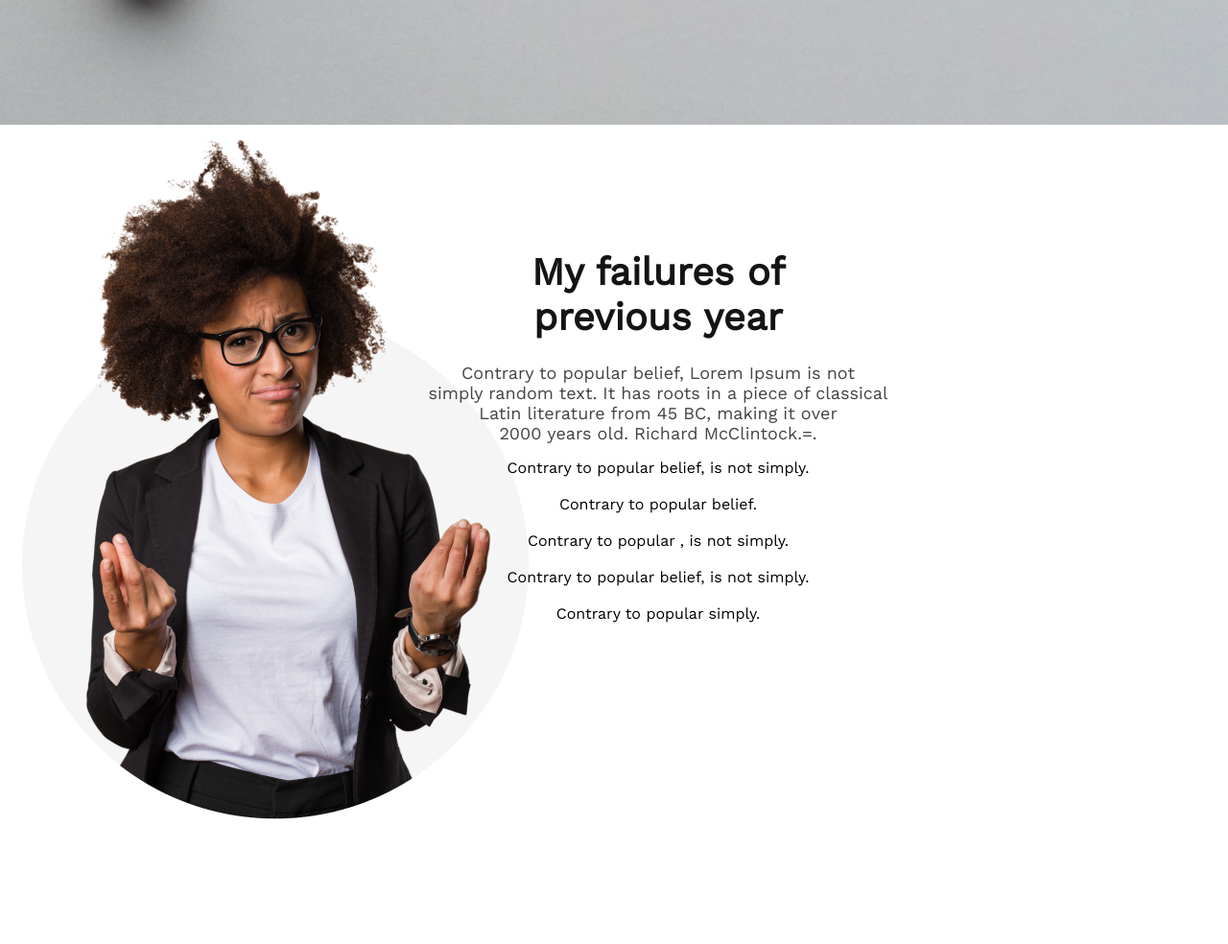
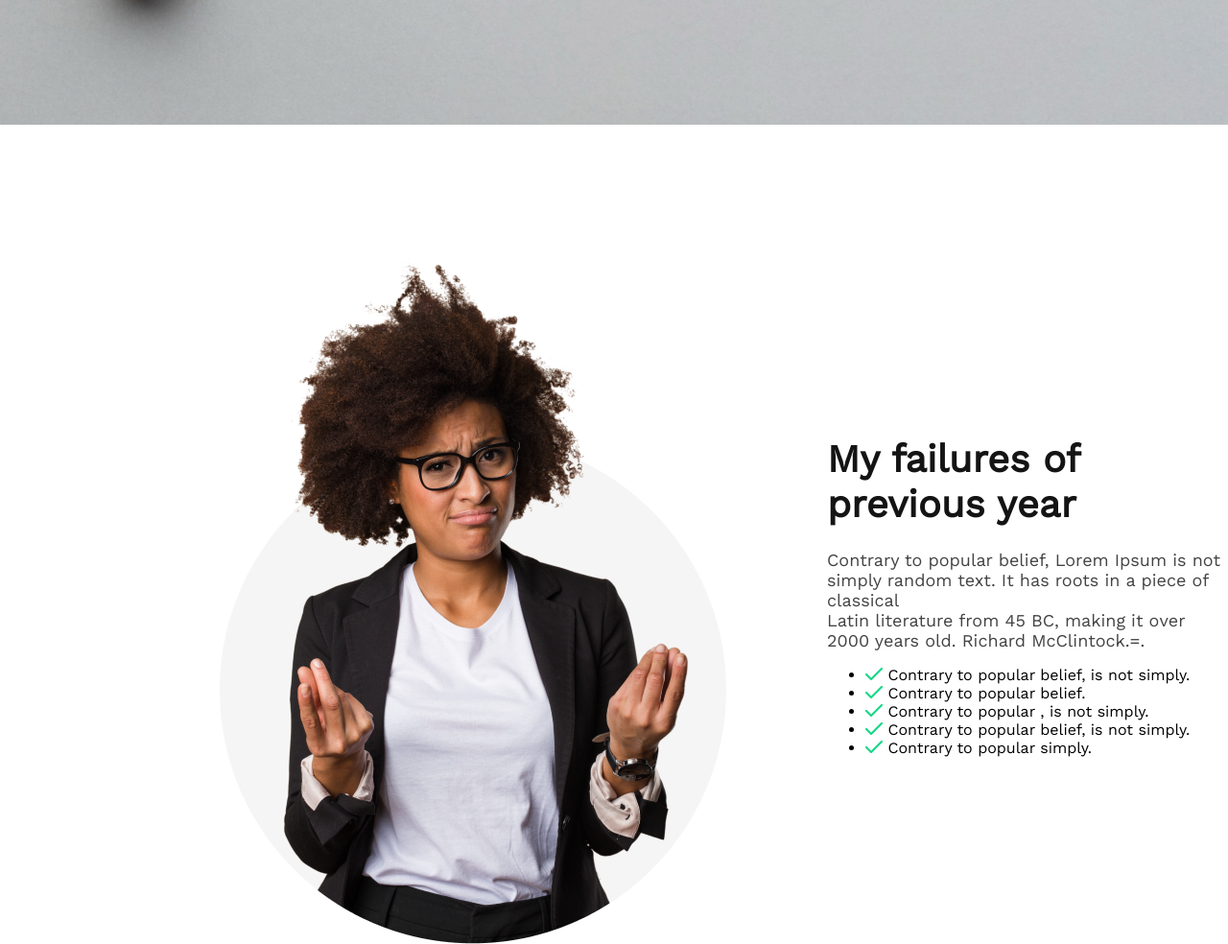
Before and after one commit to rayhanrayhan/asssinmant, a plain HTML site: page asssinmant.html in a window 1280 px wide. Shown: the part 561-1545 px from the top of the page at 96% size. Drawn offline with nearby package versions, Linux system fonts and the light colour scheme.

Commit message:
half udpate

```diff
--- a/asssinmant.css
+++ b/asssinmant.css
@@ -1,31 +1,34 @@
-*{
+* {
     margin: 0;
     font-family: 'Work Sans', sans-serif;
 }
+
 /*header and  styles*/
-.banner-content{
+.banner-content {
     text-align: right;
 
 }
 
-.header-banner{
+.header-banner {
     background-image: url('/images/banner/banner2.png');
     background-size: cover;
     background-repeat: no-repeat;
-    padding:150px 150px ;
-    background-position: bottom right,left top;
+    padding: 150px 150px;
+    background-position: bottom right, left top;
 }
-.banner-title{
+
+.banner-title {
     font-weight: 700;
     font-size: 65px;
 }
 
-.banner-discription{
+.banner-discription {
     font-weight: 400;
     font-size: 16px;
     margin: 24px 0 32px;
 }
-.btn-primary{
+
+.btn-primary {
     color: white;
     font-weight: 700;
     font-size: 20px;
@@ -35,36 +38,36 @@
     background-color: #FD6E0A;
 }
 
-.attention{
+.attention {
+    display: flex;
+    gap: 87px;
+    align-items: center;
+    margin: 130px 0 130px 206px;
 
-    width: 1072px;
-    height: 723.3px;
-    left: 206px;
-    top: 939px;
-    padding: 130px 150px;
-    text-align: center;
-    background-image: url('/images/person.png');
-    background-repeat: no-repeat;
-    text-align: right, center;
 }
-.attention-title{
+
+.attention-title {
     font-weight: 700;
     font-size: 40px;
-    color:  #151414;;
+    color: #151414;
+    ;
 }
-.section-description{
+
+.section-description {
     font-size: 18px;
     color: #444343;
     margin: 24px 0 16px;
 }
-.about-info{
-    text-align: center;
+
+.about-info {
+
     font-weight: 400;
     font-size: 16px;
 }
+
 /*  my plan section */
 
-.plan-container{
+.plan-container {
     display: flex;
     text-align: center;
     width: 1141px;
@@ -73,48 +76,56 @@
     top: 1792.3px;
 
 }
-.section-title{
- text-align: center;
- margin: 0 0 49.7px ;
+
+.section-title {
+    text-align: center;
+    margin: 0 0 49.7px;
 
 }
-.my-plan{
+
+.my-plan {
 
     border-radius: 5px;
-    padding:30px
+    padding: 30px
+}
 
-}
-.plan-title{
+.plan-title {
     font-weight: 700;
     font-size: 30px;
     color: #151414;
 }
-.plan-description{
+
+.plan-description {
     font-weight: 500;
     font-size: 25px;
     color: #737272;
 }
-.plant-start{
+
+.plant-start {
     display: center;
 }
-.call-now{
+
+.call-now {
     background-image: url('/images/gradient2.png');
     width: 1140px;
     height: 300px;
     background-repeat: no-repeat;
 }
-.content{
+
+.content {
     text-align: left;
     width: 459px;
     height: 182px;
 
 }
-.caller-title{
+
+.caller-title {
     font-weight: 700;
     font-size: 40px;
     margin: 59px 0 147px;
 }
-.btn-primary2{
+
+.btn-primary2 {
     color: rgb(255, 255, 255);
     font-weight: 700;
     padding: 13px 25px;
@@ -126,43 +137,49 @@
 }
 
 /*contact styles*/
-.contact{
+.contact {
     width: 1600px;
     height: 577px;
     display: flex;
     gap: 100px;
-    background-color:#151414;
+    background-color: #151414;
     padding: 130px 200px;
     color: white;
 
 }
-.contact-title{
+
+.contact-title {
     text-align: left;
     font-weight: 700;
-font-size: 45px;
-font-weight: 600;
-font-size: 25px;
+    font-size: 45px;
+    font-weight: 600;
+    font-size: 25px;
 }
-input{
+
+input {
     padding: 18px 0 18px 30px;
     box-sizing: border-box;
 }
-.icon{
+
+.icon {
     text-decoration: none;
     margin: 32px 0 130px;
 
 }
-.contact1{
+
+.contact1 {
     width: 485px;
-height: 317px;
+    height: 317px;
 
 }
-.contact2{
+
+.contact2 {
     width: 325px;
     height: 204px;
 
 }
-.contact-discription{
+
+.contact-discription {
     font-weight: 400;
     font-size: 16px;
     margin: 16px 0 24px;
--- a/asssinmant.html
+++ b/asssinmant.html
@@ -1,13 +1,17 @@
 <!DOCTYPE html>
 <html lang="en">
+
 <head>
     <meta charset="UTF-8">
     <meta http-equiv="X-UA-Compatible" content="IE=edge">
     <meta name="viewport" content="width=device-width, initial-scale=1.0">
     <title>asssinmant</title>
     <link rel="stylesheet" href="asssinmant.css">
-    <link rel="preconnect" href="https://fonts.googleapis.com"><link rel="preconnect" href="https://fonts.gstatic.com" crossorigin><link href="https://fonts.googleapis.com/css2?family=Work+Sans&display=swap" rel="stylesheet">
+    <link rel="preconnect" href="https://fonts.googleapis.com">
+    <link rel="preconnect" href="https://fonts.gstatic.com" crossorigin>
+    <link href="https://fonts.googleapis.com/css2?family=Work+Sans&display=swap" rel="stylesheet">
 </head>
+
 <body>
 
     <div class="header-banner">
@@ -16,23 +20,43 @@
                 All Thinks Are <br> Possible If You <br> believe
             </h1>
             <p class="banner-discription">
-                There are many variations of passages of Lorem Ipsum available, <br> but the majority have suffered alteration in some form, by injected humour, <br> or randomised words
+                There are many variations of passages of Lorem Ipsum available, <br> but the majority have suffered
+                alteration in some form, by injected humour, <br> or randomised words
             </p>
-                <button class="btn-primary" >Contact Us </button>
+            <button class="btn-primary">Contact Us </button>
         </div>
     </div>
     <main>
-        <section class="attention" >
+        <section class="attention">
+            <img src="/images/person.png" alt="">
             <div class="title-box">
-                <h2 class="attention-title" >My failures of <br> previous year</h2>
-            <p class="section-description" >Contrary to popular belief, Lorem Ipsum is not <br> simply random text. It has roots in a piece of classical <br> Latin literature from 45 BC, making it over <br> 2000 years old. Richard McClintock.=.</p>
-            <div class="about-info" >
-                      <p>Contrary to popular belief, is not simply.</p> <br>
-                      <p> Contrary to popular belief.</p> <br>
-                      <p>Contrary to popular , is not simply. </p><br>
-                      <p>Contrary to popular belief, is not simply.</p> <br>
-                      <p>Contrary to popular simply.</p></p>
-
+                <h2 class="attention-title">My failures of <br> previous year</h2>
+                <p class="section-description">Contrary to popular belief, Lorem Ipsum is not <br> simply random text.
+                    It has roots in a piece of classical <br> Latin literature from 45 BC, making it over <br> 2000
+                    years old. Richard McClintock.=.</p>
+                <div class="about-info">
+                    <ul>
+                        <li>
+                            <img src="/images/icons/check.png" alt="icon">
+                            <span>Contrary to popular belief, is not simply.</span>
+                        </li>
+                        <li>
+                            <img src="/images/icons/check.png" alt="icon">
+                            <span>Contrary to popular belief.</span>
+                        </li>
+                        <li>
+                            <img src="/images/icons/check.png" alt="icon">
+                            <span>Contrary to popular , is not simply.</span>
+                        </li>
+                        <li>
+                            <img src="/images/icons/check.png" alt="icon">
+                            <span>Contrary to popular belief, is not simply.</span>
+                        </li>
+                        <li>
+                            <img src="/images/icons/check.png" alt="icon">
+                            <span>Contrary to popular simply.</span>
+                        </li>
+                    </ul>
                 </div>
             </div>
             </div>
@@ -40,7 +64,7 @@
         </section>
         <!-- my plan section-->
         <section class="my-plans">
-            <h1 class="section-title" >My Plans</h1>
+            <h1 class="section-title">My Plans</h1>
             <div class="plan-container">
                 <div class="plan-start">
                     <img src="/images/icons/web.png" alt="">
@@ -71,19 +95,20 @@
             <div class="content">
                 <h1 class="caller-title">
                     Awlays keep a positive <br> mindset</h1>
-                    <button class="btn-primary2" >Call Now </button>
+                <button class="btn-primary2">Call Now </button>
 
                 <!-- contact section-->
                 <section class="contact">
                     <div class="contact1">
                         <h3 class="contact-title">Future</h3>
                         <p class="contact-discription">
-                There are many variations of passages of Lorem Ipsum available, <br> but the majority have suffered alteration in some <br> form, by injected humour, or randomised words
+                            There are many variations of passages of Lorem Ipsum available, <br> but the majority have
+                            suffered alteration in some <br> form, by injected humour, or randomised words
                         </p>
                         <p>email: info@gmail.com</p>
                         <p>phone: +8801612345678</p>
                         <div class="icon">
-            <a href="" >
+                            <a href="">
                                 <img src="/images/icons/fb.png" alt="">
                             </a>
                             <a href="">
@@ -110,4 +135,5 @@
 
 
 </body>
+
 </html>
```
Also changed, not shown: images/icons/check.png (added). Lines whose indentation alone changed are shown as unchanged.
